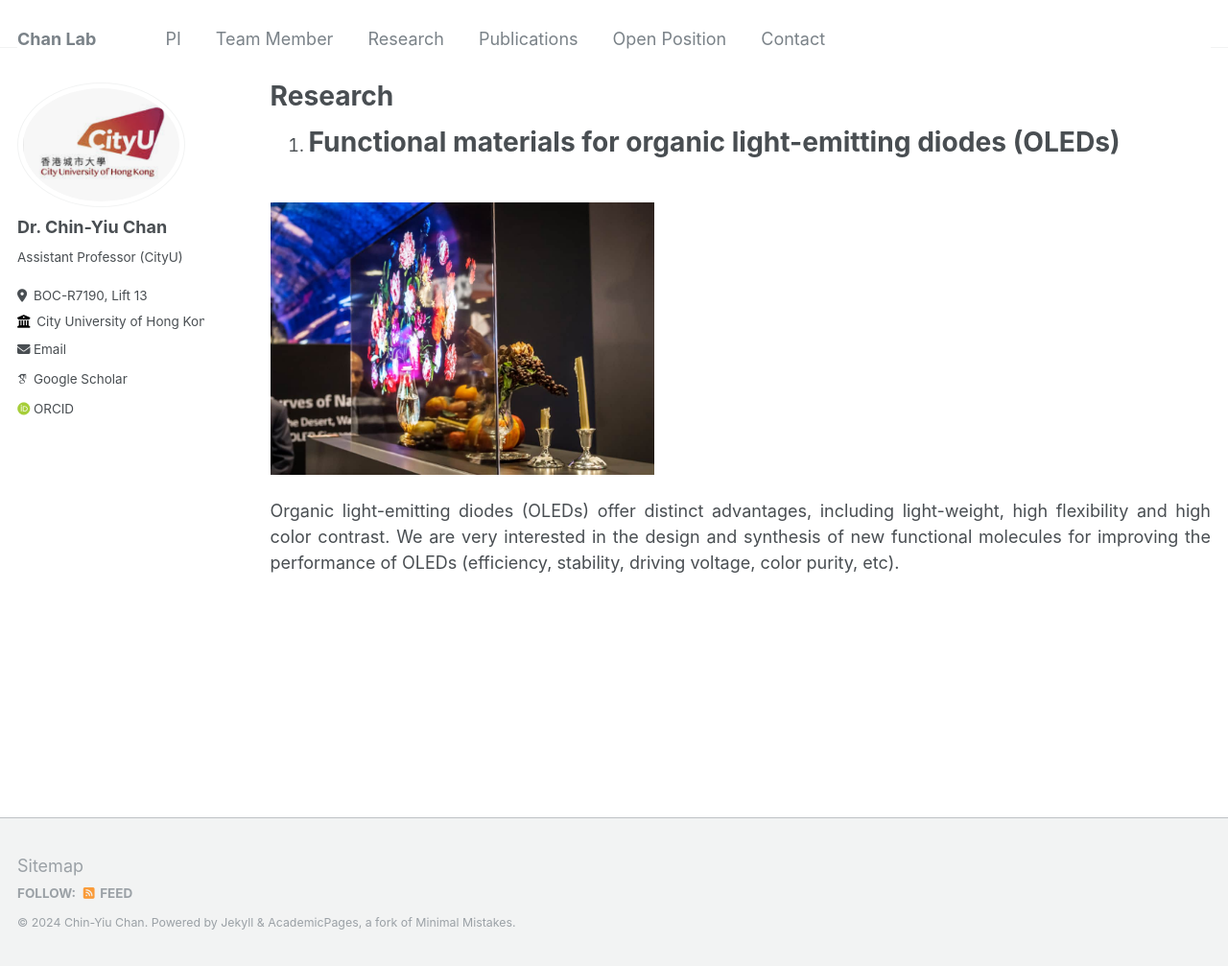
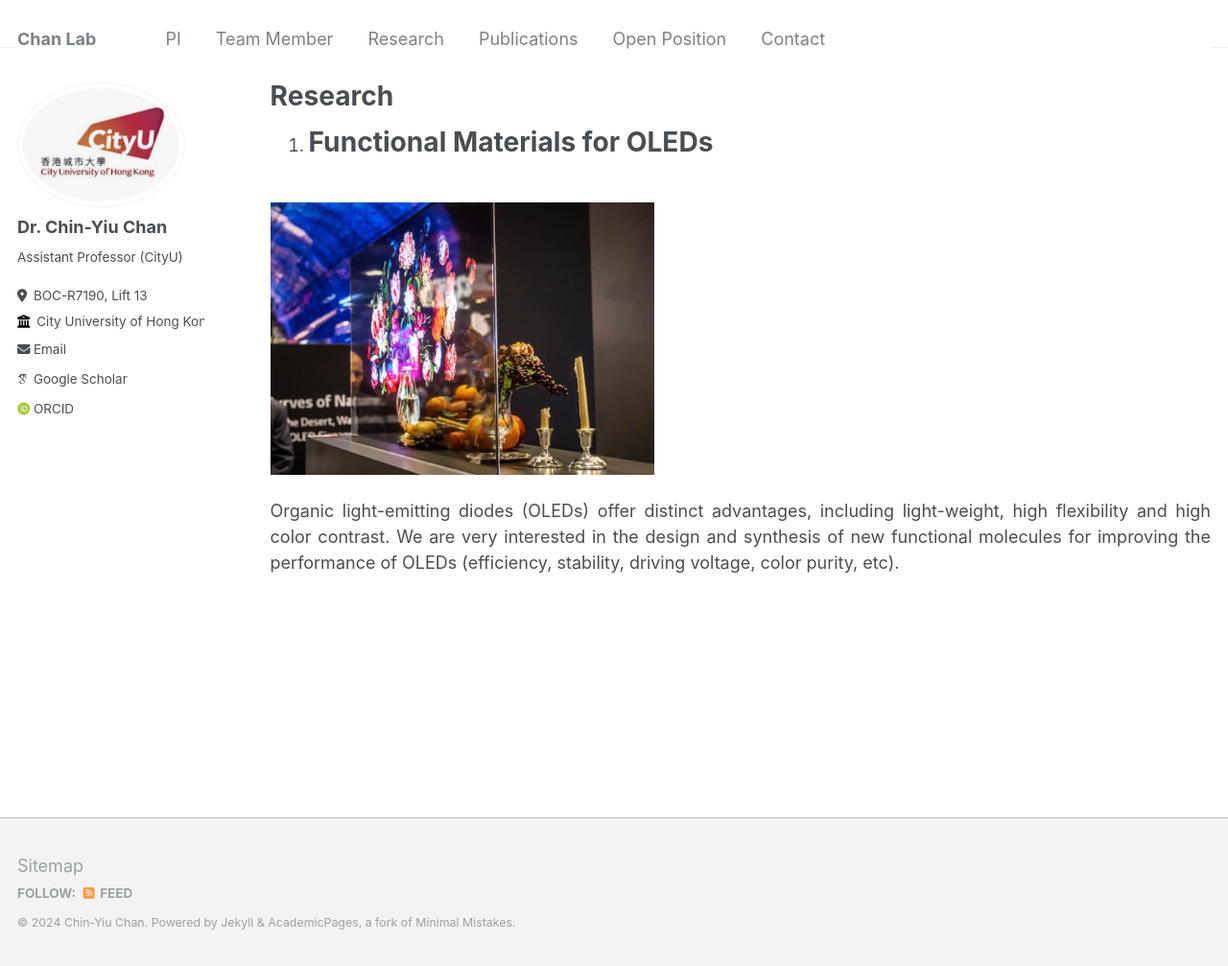
Before and after one commit to cychan-chem/chinychan.github.io, a Jekyll site: the page built from _pages/Research.md, in a window 1280 px wide and 1007 px high. Shown: the whole window at 96% size. Built offline with Jekyll 4.4.1, drawn with Linux system fonts in a browser that asks for light colours; some web fonts are replaced.

Commit message:
Update Research.md

```diff
--- a/_pages/Research.md
+++ b/_pages/Research.md
@@ -9,7 +9,7 @@ redirect_from:
 
 {% include base_path %}
 
-1. Functional materials for organic light-emitting diodes (OLEDs)
+1. Functional Materials for OLEDs
 ======
 
 <br/> <img src='/images/research1.jpg' width="400" height="200">
```
